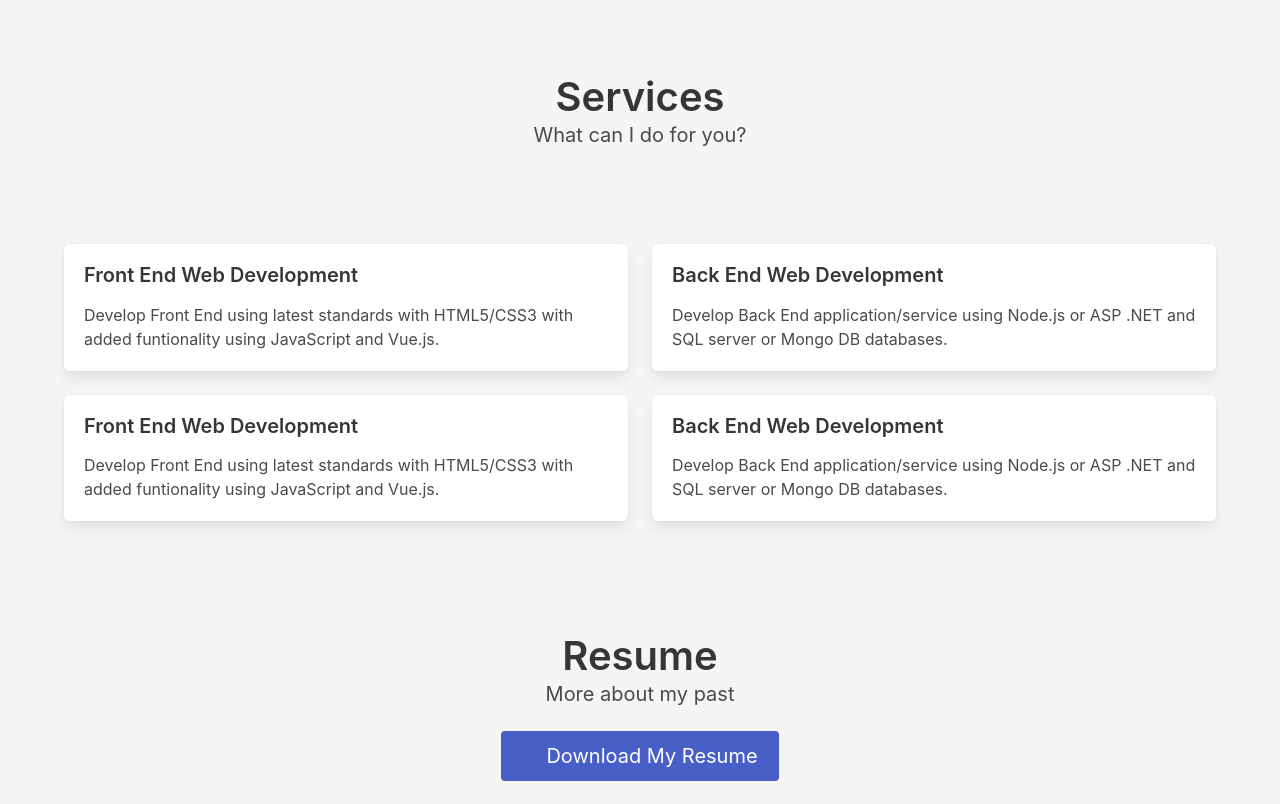
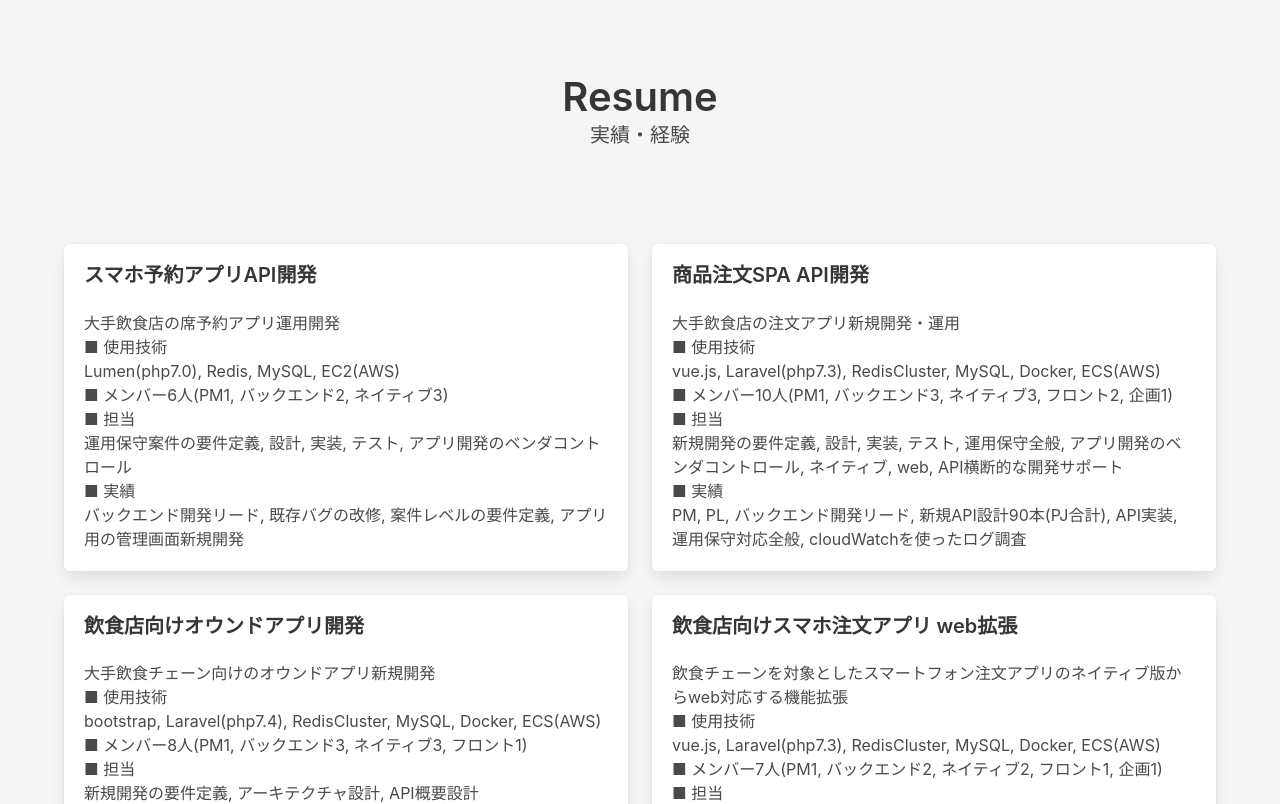
Before and after one commit to lmimsra/profile-by-next, a Next.js app: page / in a window 1280 px wide. Shown: the part 1620-2424 px from the top of the page. Built offline with nearby package versions, Linux system fonts and the light colour scheme.

Commit message:
#5 resumeを分割成功

```diff
--- a/components/resume.js
+++ b/components/resume.js
@@ -0,0 +1,31 @@
+/**
+ * @param {string} props.title
+ * @param {string} props.about
+ * @param {string} props.technology
+ * @param {string} props.members
+ * @param {string} props.role
+ * @param {string} props.performance
+ * @returns {JSX.Element}
+ */
+function Resume(props) {
+  return (
+    <div className="column is-half">
+      <div className="box">
+        <div className="content">
+          <h4 className="title is-5">{props.title}</h4>
+          {props.about}<br/>
+          ■ 使用技術<br/>
+          {props.technology}<br/>
+          ■ メンバー
+          {props.members}<br/>
+          ■ 担当<br/>
+          {props.role}<br/>
+          ■ 実績<br/>
+          {props.performance}
+        </div>
+      </div>
+    </div>
+  )
+}
+
+export default Resume;
--- a/pages/index.js
+++ b/pages/index.js
@@ -2,7 +2,7 @@ import Head from 'next/head'
 import Header from '../components/header'
 import Footer from '../components/footer'
 import SkillBar from '../components/skillBar'
-import skillBar from '../components/skillBar'
+import Resume from '../components/resume'
 
 export default function Home() {
   return (
@@ -121,75 +121,36 @@ export default function Home() {
         {/* skill tags*/}
         <div className="tags custom-tags">
           {
-            getSkillTags().map((val)=>
+            getSkillTags().map((val) =>
               <span className="tag is-light">{val}</span>
             )
           }
         </div>
 
-        <section className="section" id="services">
-          <div className="section-heading">
-            <h3 className="title is-2">Services</h3>
-            <h4 className="subtitle is-5">What can I do for you?</h4>
+        {/* resume */}
+        <section className="section" id="resume">
+          <div className="section-heading section-text">
+            <h3 className="title is-2">Resume</h3>
+            <h4 className="subtitle is-5">実績・経験</h4>
           </div>
           <div className="container">
-            <div className="columns">
-              <div className="column">
-                <div className="box">
-                  <div className="content">
-                    <h4 className="title is-5">Front End Web Development</h4>
-                    Develop Front End using latest standards with HTML5/CSS3 with added funtionality using JavaScript
-                    and
-                    Vue.js.
-                  </div>
-                </div>
-              </div>
-              <div className="column">
-                <div className="box">
-                  <div className="content">
-                    <h4 className="title is-5">Back End Web Development</h4>
-                    Develop Back End application/service using Node.js or ASP .NET and SQL server or Mongo DB databases.
-                  </div>
-                </div>
-              </div>
-            </div>
-
-            <div className="columns">
-              <div className="column">
-                <div className="box">
-                  <div className="content">
-                    <h4 className="title is-5">Front End Web Development</h4>
-                    Develop Front End using latest standards with HTML5/CSS3 with added funtionality using JavaScript
-                    and
-                    Vue.js.
-                  </div>
-                </div>
-              </div>
-              <div className="column">
-                <div className="box">
-                  <div className="content">
-                    <h4 className="title is-5">Back End Web Development</h4>
-                    Develop Back End application/service using Node.js or ASP .NET and SQL server or Mongo DB databases.
-                  </div>
-                </div>
-              </div>
+            <div className="columns is-multiline">
+              {
+                getResumeData().map((val) =>
+                  <Resume
+                    title={val.title}
+                    about={val.about}
+                    technology={val.technology}
+                    role={val.role}
+                    performance={val.performance}
+                    members={val.members}
+                  />)
+              }
             </div>
           </div>
         </section>
 
-        <section className="section" id="resume">
-          <div className="section-heading">
-            <h3 className="title is-2">Resume</h3>
-            <h4 className="subtitle is-5">More about my past</h4>
-            <a href="#" className="button is-link is-medium">
-        <span className="icon">
-          <i className="fas fa-file-alt"></i>
-        </span>
-              <span>Download My Resume</span>
-            </a>
-          </div>
-        </section>
-
+        {/* portfolio */}
         <section className="section" id="portfolio">
           <div className="container">
             <div className="section-heading">
```
